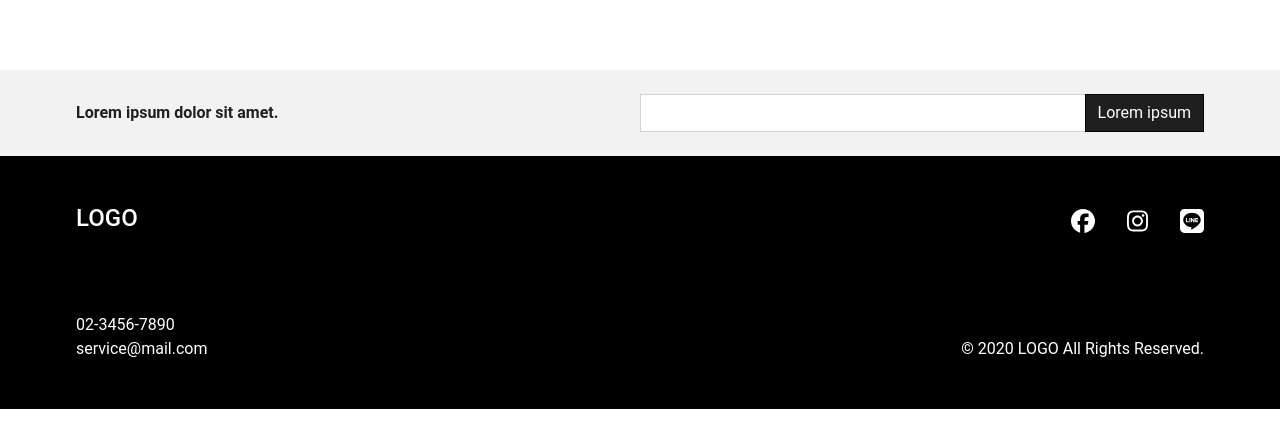
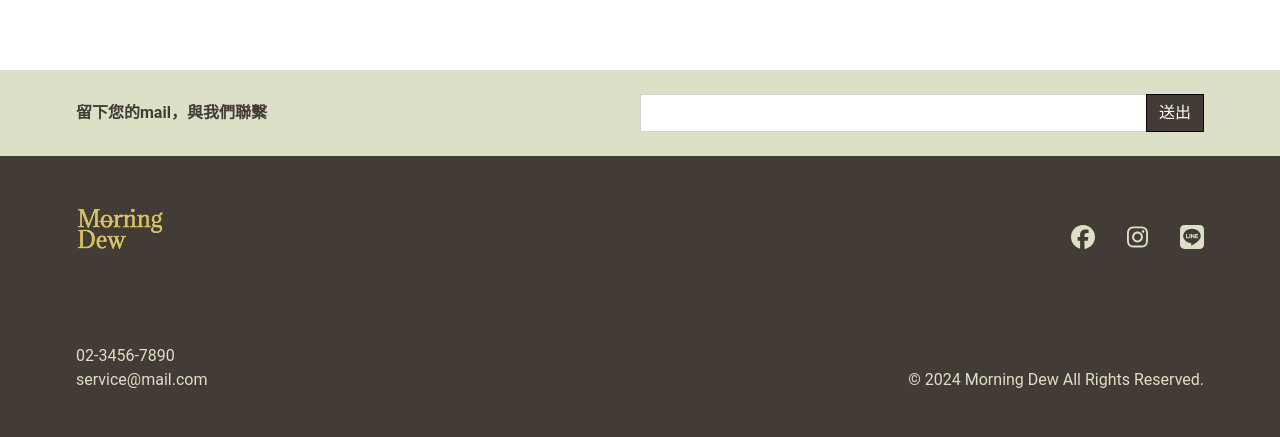
Before and after one commit to fire0607/Rocketcamp_vue3_final, a Vue app: page / in a window 1280 px wide. Shown: the part 2414-2851 px from the top of the page. Before the commit the page ends 2823 px from the top, so only its background shows below. Built offline with nearby package versions, Linux system fonts and the light colour scheme.

Commit message:
fix:修改footer樣式

```diff
--- a/src/components/TheFooter.vue
+++ b/src/components/TheFooter.vue
@@ -6,12 +6,12 @@
         <div
           class="d-flex flex-column flex-md-row justify-content-between align-items-md-center align-items-start"
         >
-        <p class="mb-0 fw-bold">Lorem ipsum dolor sit amet.</p>
+          <p class="mb-0 fw-bold">留下您的mail，與我們聯繫</p>
           <div class="input-group w-md-50 mt-md-0 mt-3">
             <input type="text" class="form-control rounded-0" placeholder="" />
             <div class="input-group-append">
               <button class="btn btn-dark rounded-0" type="button" id="search">
-              Lorem ipsum
+                送出
               </button>
             </div>
           </div>
@@ -23,7 +23,14 @@
         <div
           class="d-flex align-items-center justify-content-between text-white mb-md-7 mb-4"
         >
-          <router-link to="/" class="text-white h4">LOGO</router-link>
+          <router-link to="/" class="text-white h4"
+            ><h1>
+              <img
+                src="/image/morning-dew-high-resolution-logo-transparent.png"
+                alt="清晨微光 Morning Dew"
+                height="50px"
+              /></h1
+          ></router-link>
           <ul class="d-flex list-unstyled mb-0 h4">
             <li>
               <a href="#" class="text-white mx-3"
@@ -49,10 +56,26 @@
             <p class="mb-0">02-3456-7890</p>
             <p class="mb-0">service@mail.com</p>
           </div>
-          <p class="mb-0">© 2020 LOGO All Rights Reserved.</p>
+          <p class="mb-0">© 2024 Morning Dew All Rights Reserved.</p>
         </div>
       </div>
     </div>
   </div>
 </template>
-<style scoped></style>
+<style lang="scss" scoped>
+.bg-light {
+  background-color: #dce0c6 !important;
+  p {
+    color: #433c36 !important;
+  }
+  .btn {
+    background-color: #433c36 !important;
+  }
+}
+.bg-dark {
+  background-color: #433c36 !important;
+  p,a{
+    color: #dce0c6 !important;
+  }
+}
+</style>
```
Lines whose indentation alone changed are shown as unchanged.
